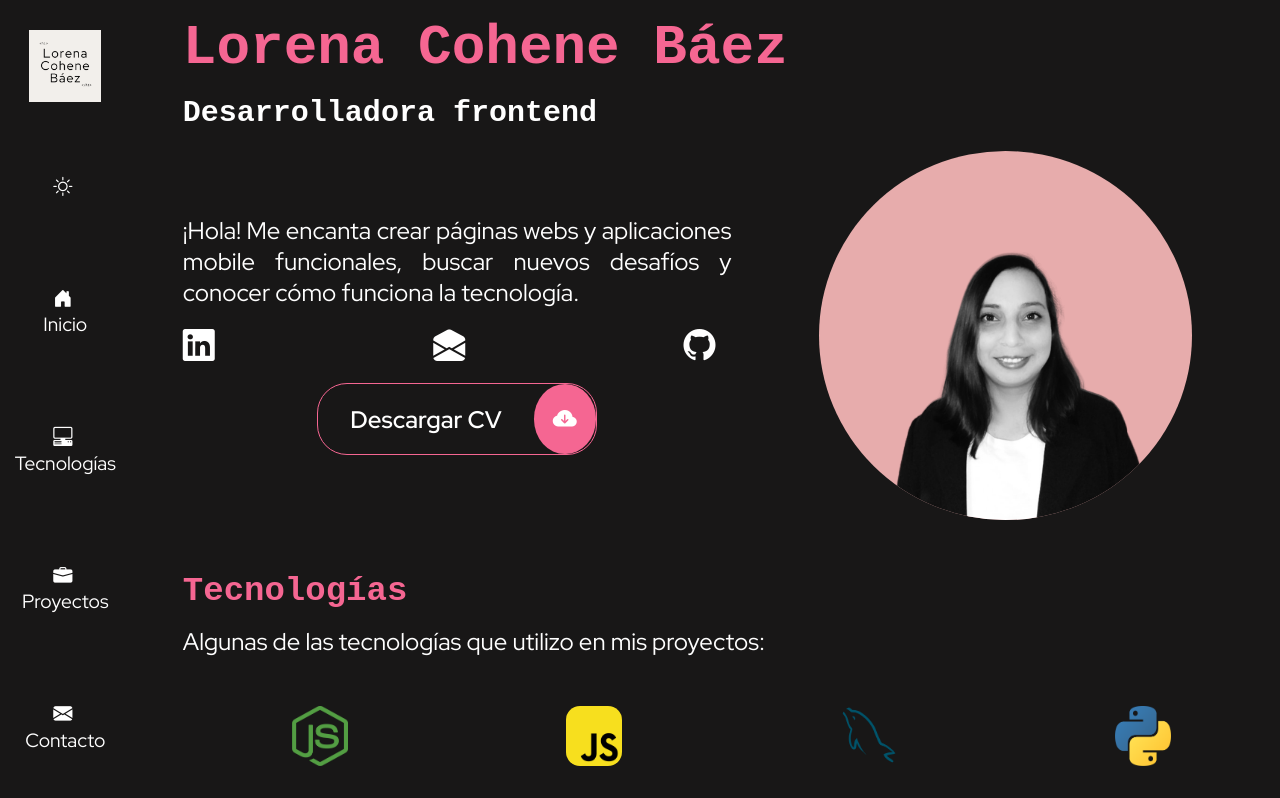
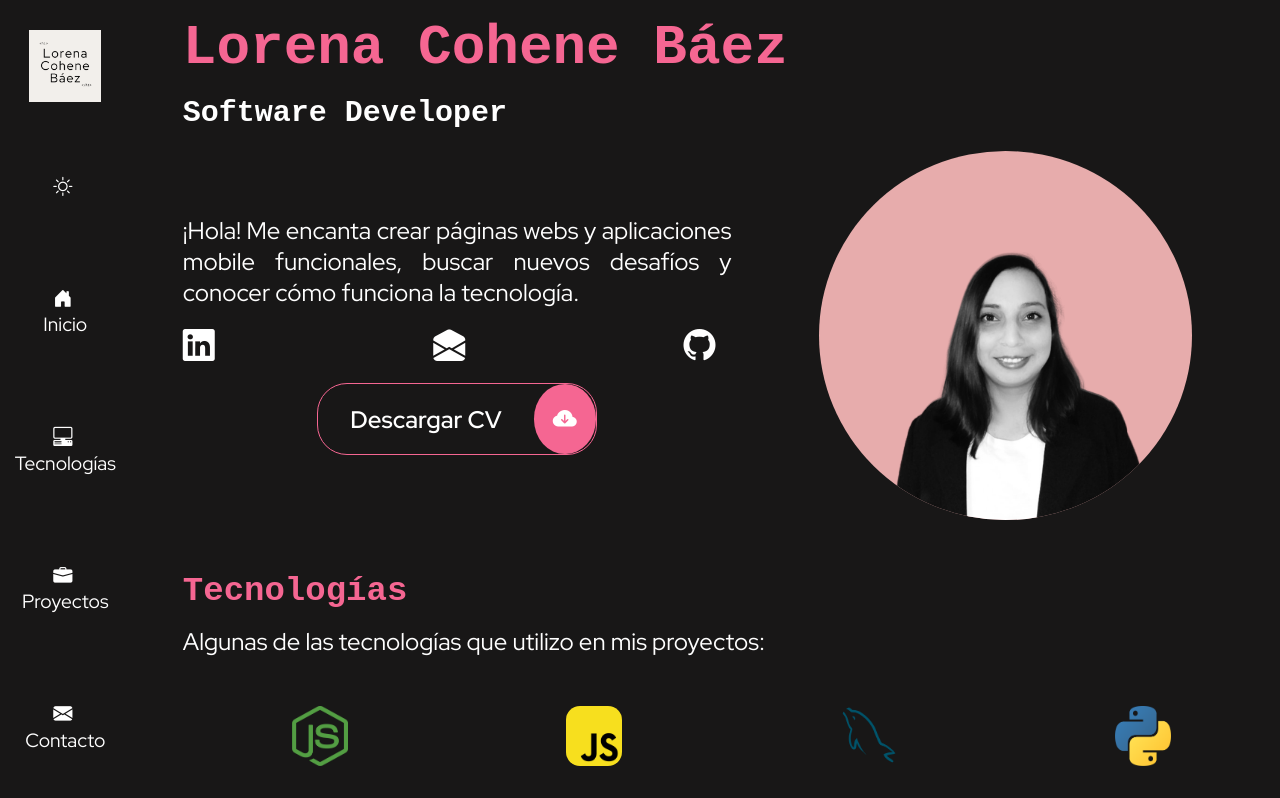
Before and after one commit to LorenaCoheneBaez/portfolio, a React (Create React App) app: page / in a window 1280 px wide. Shown: the top 798 px of the page. Built offline with nearby package versions, Linux system fonts and the light colour scheme; a web font is replaced by a local one.

Commit message:
Change CV and title of profile

```diff
--- a/src/pages/Home.js
+++ b/src/pages/Home.js
@@ -8,7 +8,7 @@ export default function Home() {
     <div id='home'>
         <h1 className='accent'>Lorena Cohene Báez</h1>
 
-        <h2>Desarrolladora frontend</h2>
+      <h2>Software Developer</h2>
       <div className='grid-home'>
       <div className='text-home'>
    <div>
```
Also changed, not shown: 1 other file (tests, documents, lock files or other folders).
